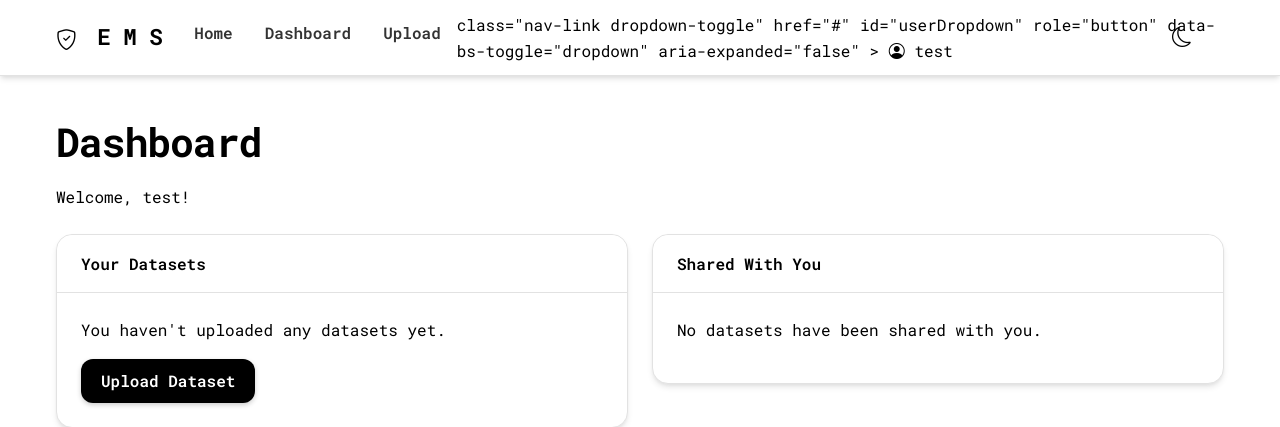
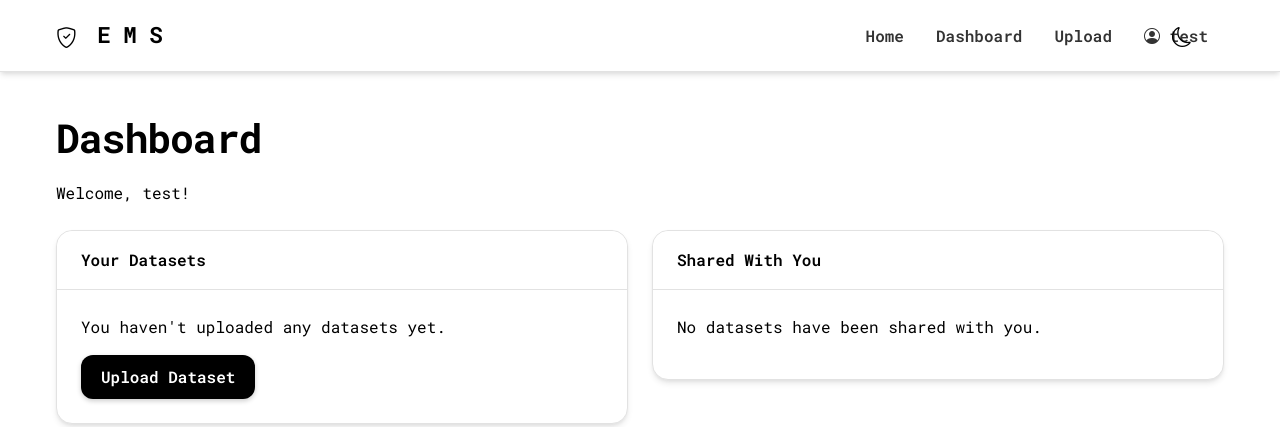
Before and after one commit to NandhiniSrinivasan24251813/Agile_Web_Development, a Flask app: page /dashboard in a window 1280 px wide. Shown: the top 427 px of the page. Run offline with Flask 3, Linux system fonts and the light colour scheme; a user stored in the database is signed in; some libraries are stand-ins or nearby versions.

Commit message:
bug fixes

```diff
--- a/templates/base.html
+++ b/templates/base.html
@@ -147,7 +147,7 @@
                   <a class="nav-link" href="{{ url_for('upload') }}">Upload</a>
                 </li>
                 <li class="nav-item dropdown">
-
+                  <a
                     class="nav-link dropdown-toggle"
                     href="#"
                     id="userDropdown"
@@ -178,6 +178,11 @@
                 </li>
                 <li class="nav-item">
                   <a class="nav-link" href="{{ url_for('signup') }}">Sign Up</a>
+                </li>
+                <li class="nav-item">
+                  <a class="nav-link" href="{{ url_for('logout') }}">
+                    <i class="bi bi-box-arrow-right"></i> Logout
+                  </a>
                 </li>
                 {% endif %}
               </ul>
```
Also changed, not shown: instance/epidemic.db.
